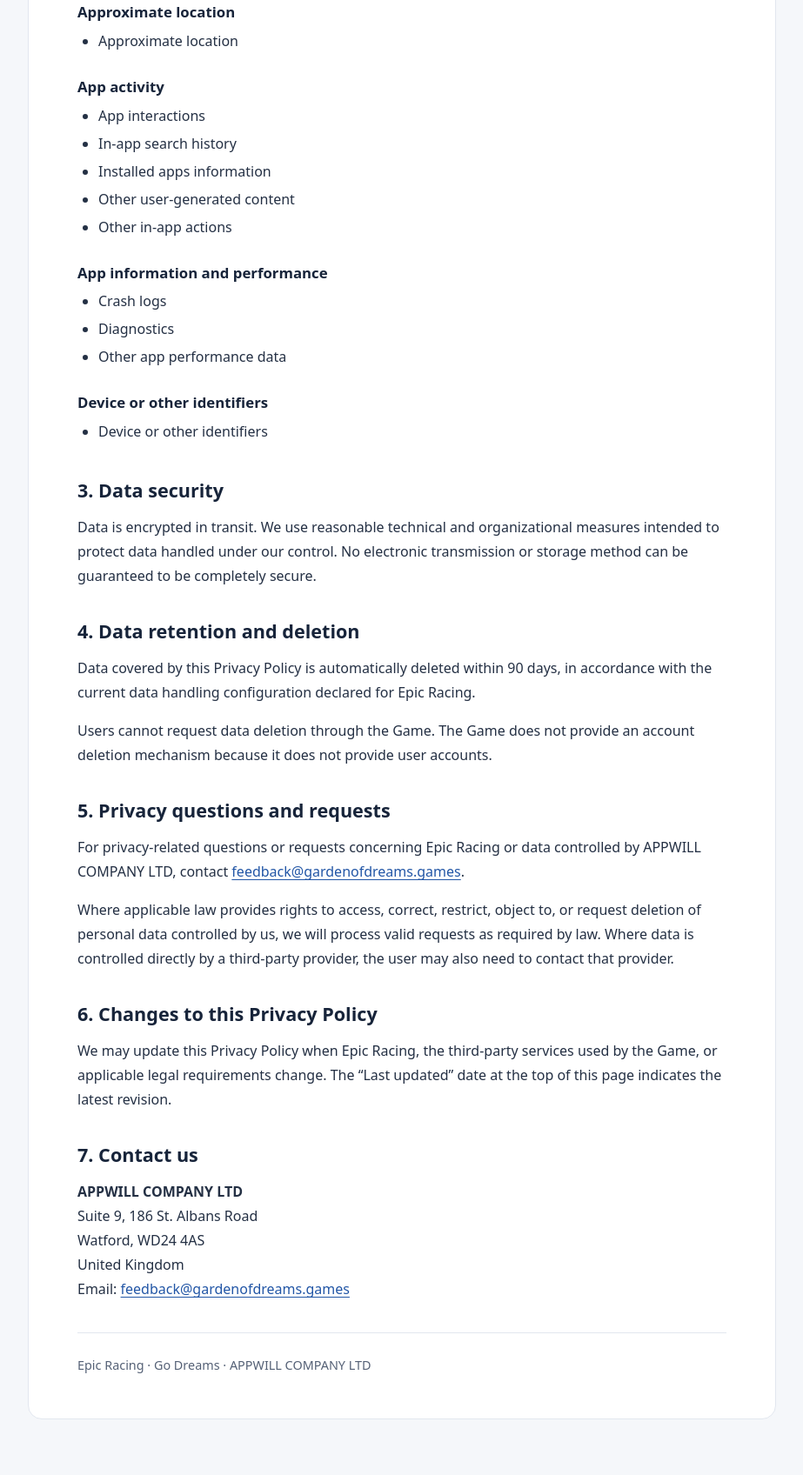
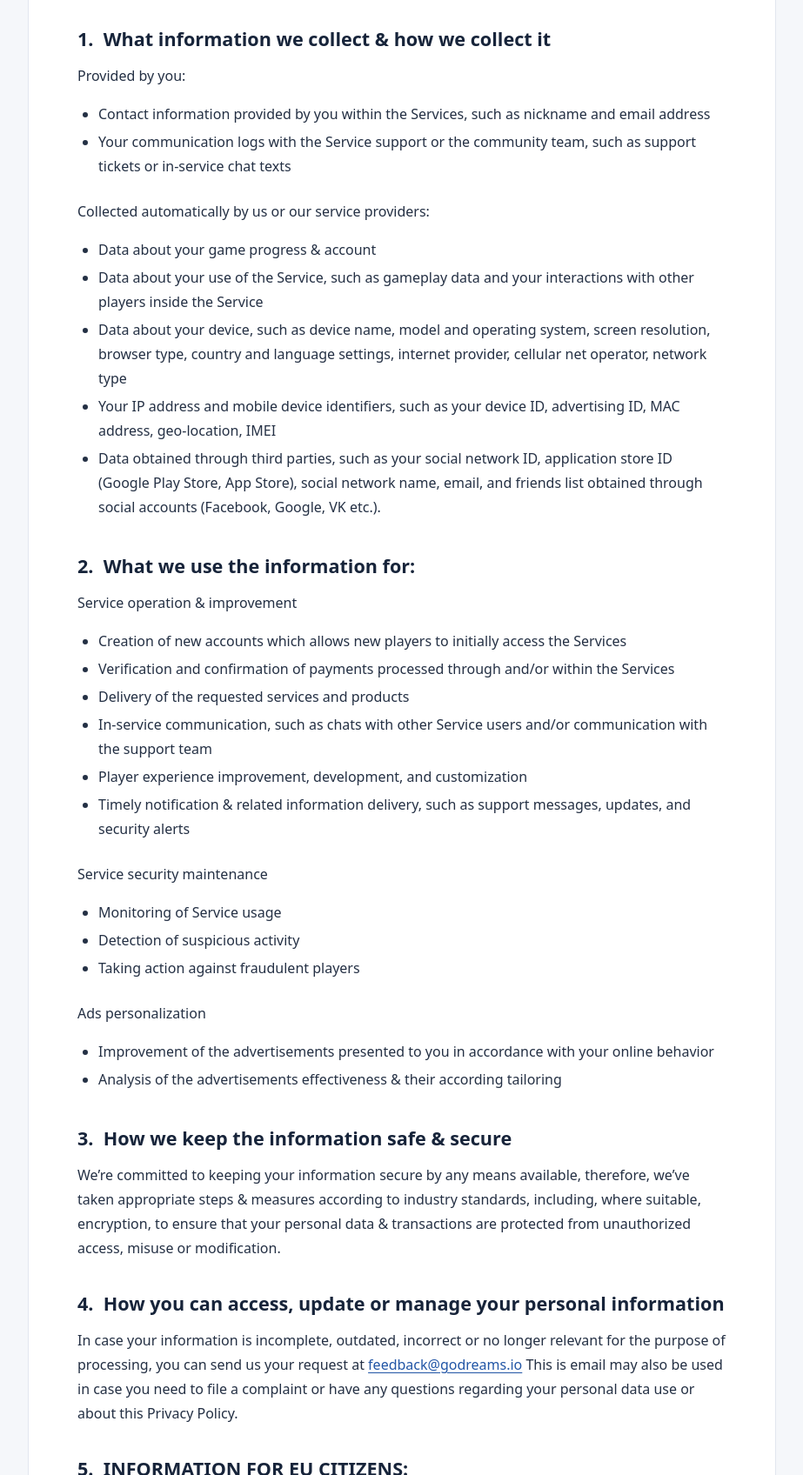
Before and after one commit to Gordey328/epic-racing-privacy, a plain HTML site: page index.html in a window 1280 px wide. Shown: the part 882-2578 px from the top of the page at 87% size, without its empty margins (178-1101 px from the left). Drawn offline with Linux system fonts and the light colour scheme.

Commit message:
Use publisher English privacy policy unchanged with Epic Racing identification

```diff
--- a/index.html
+++ b/index.html
@@ -48,74 +48,178 @@
     <p class="updated"><strong>Last updated:</strong> <time datetime="2026-09-08">September 8, 2026</time></p>
   </header>
 
-  <p>This Privacy Policy applies specifically to Epic Racing (the “Game”), a mobile game available on Google Play. APPWILL COMPANY LTD (“we”, “us”, or “our”), publishing as Go Dreams, is responsible for this Privacy Policy.</p>
+  <p>This Privacy Policy applies to Epic Racing (com.TurboBrothers.EpicRacing), published on Google Play under the developer name Go Dreams.</p>
 
-  <section aria-labelledby="accounts">
-    <h2 id="accounts">1. Accounts</h2>
-    <p>Epic Racing does not allow users to create accounts and does not support sign-in through external accounts.</p>
-  </section>
-
-  <section aria-labelledby="data">
-    <h2 id="data">2. Data collection and sharing</h2>
-    <p>The current Google Play Data safety declaration for Epic Racing displays “Data not collected” under data collection. It separately discloses the categories of data shared with third parties listed below. “Data not collected” does not mean that no data is transferred to third parties.</p>
-    <p>Certain data may be transferred directly from the Game to third-party providers through integrated services. The shared data categories disclosed for Epic Racing are:</p>
-    <h3>Approximate location</h3>
-    <ul><li>Approximate location</li></ul>
-    <h3>App activity</h3>
-    <ul>
-      <li>App interactions</li>
-      <li>In-app search history</li>
-      <li>Installed apps information</li>
-      <li>Other user-generated content</li>
-      <li>Other in-app actions</li>
-    </ul>
-    <h3>App information and performance</h3>
-    <ul>
-      <li>Crash logs</li>
-      <li>Diagnostics</li>
-      <li>Other app performance data</li>
-    </ul>
-    <h3>Device or other identifiers</h3>
-    <ul><li>Device or other identifiers</li></ul>
-  </section>
+<article id="publisher-policy">
+<p>This Privacy Policy is to explain how APPWILL COMPANY LTD (Garden of Dreams Games) (hereinafter &#8220;APPWILL COMPANY LTD (Garden of Dreams Games)&#8221; or “we”) collects, uses, and shares your personal information while you play the games provided by APPWILL COMPANY LTD (Garden of Dreams Games) (“Services”).</p>
 
 
 
-
-  <section aria-labelledby="security">
-    <h2 id="security">3. Data security</h2>
-    <p>Data is encrypted in transit. We use reasonable technical and organizational measures intended to protect data handled under our control. No electronic transmission or storage method can be guaranteed to be completely secure.</p>
-  </section>
-
-  <section aria-labelledby="retention">
-    <h2 id="retention">4. Data retention and deletion</h2>
-    <p>Data covered by this Privacy Policy is automatically deleted within 90 days, in accordance with the current data handling configuration declared for Epic Racing.</p>
-    <p>Users cannot request data deletion through the Game. The Game does not provide an account deletion mechanism because it does not provide user accounts.</p>
-  </section>
-
-  <section aria-labelledby="requests">
-    <h2 id="requests">5. Privacy questions and requests</h2>
-    <p>For privacy-related questions or requests concerning Epic Racing or data controlled by APPWILL COMPANY LTD, contact <a href="mailto:feedback@gardenofdreams.games">feedback@gardenofdreams.games</a>.</p>
-    <p>Where applicable law provides rights to access, correct, restrict, object to, or request deletion of personal data controlled by us, we will process valid requests as required by law. Where data is controlled directly by a third-party provider, the user may also need to contact that provider.</p>
-  </section>
+<p>You acknowledge and agree that APPWILL COMPANY LTD (Garden of Dreams Games) reserves the right to update, modify or revise this Privacy Policy at any time, by publishing an updated version to the website located at <a href="https://godreams.io">https://godreams.io/</a>. The updated Terms of Use or Privacy Policy come into force immediately upon being published on <a href="https://godreams.io/">https://godreams.io/</a>. You are advised to check the website from time to time for notices concerning such updates.</p>
 
 
 
-  <section aria-labelledby="changes">
-    <h2 id="changes">6. Changes to this Privacy Policy</h2>
-    <p>We may update this Privacy Policy when Epic Racing, the third-party services used by the Game, or applicable legal requirements change. The “Last updated” date at the top of this page indicates the latest revision.</p>
-  </section>
+<p>By using any APPWILL COMPANY LTD (Garden of Dreams Games) Services you agree to the collection and use of your personal information in accordance with this Privacy Policy. If you do not agree to the terms of this Privacy Policy, please do not provide us with any information and do not use the Services.</p>
 
-  <section aria-labelledby="contact">
-    <h2 id="contact">7. Contact us</h2>
-    <address><strong>APPWILL COMPANY LTD</strong><br>
-      Suite 9, 186 St. Albans Road<br>
-      Watford, WD24 4AS<br>
-      United Kingdom<br>
-      Email: <a href="mailto:feedback@gardenofdreams.games">feedback@gardenofdreams.games</a>
-    </address>
-  </section>
-  <footer>Epic Racing · Go Dreams · APPWILL COMPANY LTD</footer>
+
+
+<h2>1. &nbsp;What information we collect &amp; how we collect it</h2>
+
+
+
+<p>Provided by you:</p>
+
+
+
+<ul>
+<li>Contact information provided by you within the Services, such as nickname and email address</li>
+
+
+
+<li>Your communication logs with the Service support or the community team, such as support tickets or in-service chat texts</li>
+</ul>
+
+
+
+<p>Collected automatically by us or our service providers:</p>
+
+
+
+<ul>
+<li>Data about your game progress &amp; account</li>
+
+
+
+<li>Data about your use of the Service, such as gameplay data and your interactions with other players inside the Service</li>
+
+
+
+<li>Data about your device, such as device name, model and operating system, screen resolution, browser type, country and language settings, internet provider, cellular net operator, network type</li>
+
+
+
+<li>Your IP address and mobile device identifiers, such as your device ID, advertising ID, MAC address, geo-location, IMEI</li>
+
+
+
+<li>Data obtained through third parties, such as your social network ID, application store ID (Google Play Store, App Store), social network name, email, and friends list obtained through social accounts (Facebook, Google, VK etc.).</li>
+</ul>
+
+
+
+<h2>2. &nbsp;What we use the information for:</h2>
+
+
+
+<p>Service operation &amp; improvement</p>
+
+
+
+<ul>
+<li>Creation of new accounts which allows new players to initially access the Services</li>
+
+
+
+<li>Verification and confirmation of payments processed through and/or within the Services</li>
+
+
+
+<li>Delivery of the requested services and products</li>
+
+
+
+<li>In-service communication, such as chats with other Service users and/or communication with the support team</li>
+
+
+
+<li>Player experience improvement, development, and customization</li>
+
+
+
+<li>Timely notification &amp; related information delivery, such as support messages, updates, and security alerts</li>
+</ul>
+
+
+
+<p>Service security maintenance</p>
+
+
+
+<ul>
+<li>Monitoring of Service usage</li>
+
+
+
+<li>Detection of suspicious activity</li>
+
+
+
+<li>Taking action against fraudulent players</li>
+</ul>
+
+
+
+<p>Ads personalization</p>
+
+
+
+<ul>
+<li>Improvement of the advertisements presented to you in accordance with your online behavior</li>
+
+
+
+<li>Analysis of the advertisements effectiveness &amp; their according tailoring</li>
+</ul>
+
+
+
+<h2>3. &nbsp;How we keep the information safe &amp; secure</h2>
+
+
+
+<p>We’re committed to keeping your information secure by any means available, therefore, we’ve taken appropriate steps &amp; measures according to industry standards, including, where suitable, encryption, to ensure that your personal data &amp; transactions are protected from unauthorized access, misuse or modification.</p>
+
+
+
+<h2>4. &nbsp;How you can access, update or manage your personal information</h2>
+
+
+
+<p>In case your information is incomplete, outdated, incorrect or no longer relevant for the purpose of processing, you can send us your request at <a href="mailto:feedback@godreams.io">feedback@godreams.io</a>&nbsp;This is email may also be used in case you need to file a complaint or have any questions regarding your personal data use or about this Privacy Policy.</p>
+
+
+
+<h2>5. &nbsp;INFORMATION FOR EU CITIZENS:</h2>
+
+
+
+<p>You have the right to request &amp; obtain deletion of your personal information collected through our Services.</p>
+
+
+
+<p>If you would like to exercise the right, please send your request at <a href="mailto:feedback@godreams.io">feedback@godreams.io</a> (please note that if your request is sent to any other APPWILL COMPANY LTD (Garden of Dreams Games) email, we are unable to guarantee its receipt &amp; further processing). We will aim to respond to your request within 30 days from the initial receipt of the request. In order to realize your right, we need to identify you as the original account owner. You acknowledge and agree that this purpose we shall request additional personal information from you, such as photos and copies of your documents that you will need to provide. Provision of these documents is obligatory to avoid fraud and make sure your account is secure from possible damage.</p>
+
+
+
+<p>Please note that deletion of your personal data will be followed by deletion of the related information, such as your in-game progress, including your level, purchased content licenses (including real money purchases) and any in-game content associated with the account. The restoration will be impossible. By requesting to delete your personal data, you acknowledge and accept this fact and approve the deletion of this related information.</p>
+
+
+
+<p>Please note, that in case your consent to processing is withdrawn by you, you may still not be able to access APPWILL COMPANY LTD (Garden of Dreams Games) Services anymore.</p>
+
+
+
+<p>Please keep in mind that all correspondence regarding the personal data deletion can only be held in English.</p>
+
+
+
+<h2>5.1 &nbsp;Information retention</h2>
+
+
+
+<p>We will retain your data for as long as your account is active or for as long as needed in order to provide you with the Services. Please be acknowledged that if you request deletion of your data, we will retain anonymous information after your account has been deleted. Any information you have shared with other users of our Services, such as in-service chat messages, group posts or any other content available for other users, will remain available in the system after your data deletion.</p>
+</article>
+<footer>Epic Racing · Go Dreams · APPWILL COMPANY LTD</footer>
 </main>
 </body>
 </html>
```
